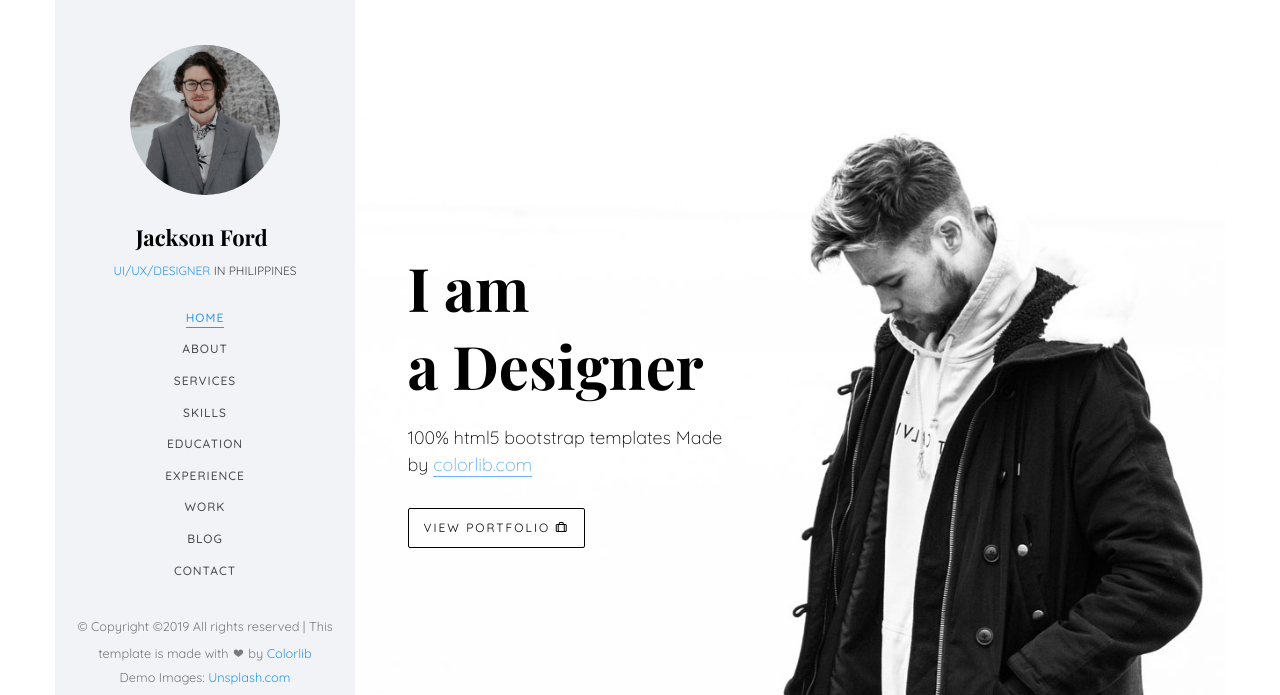
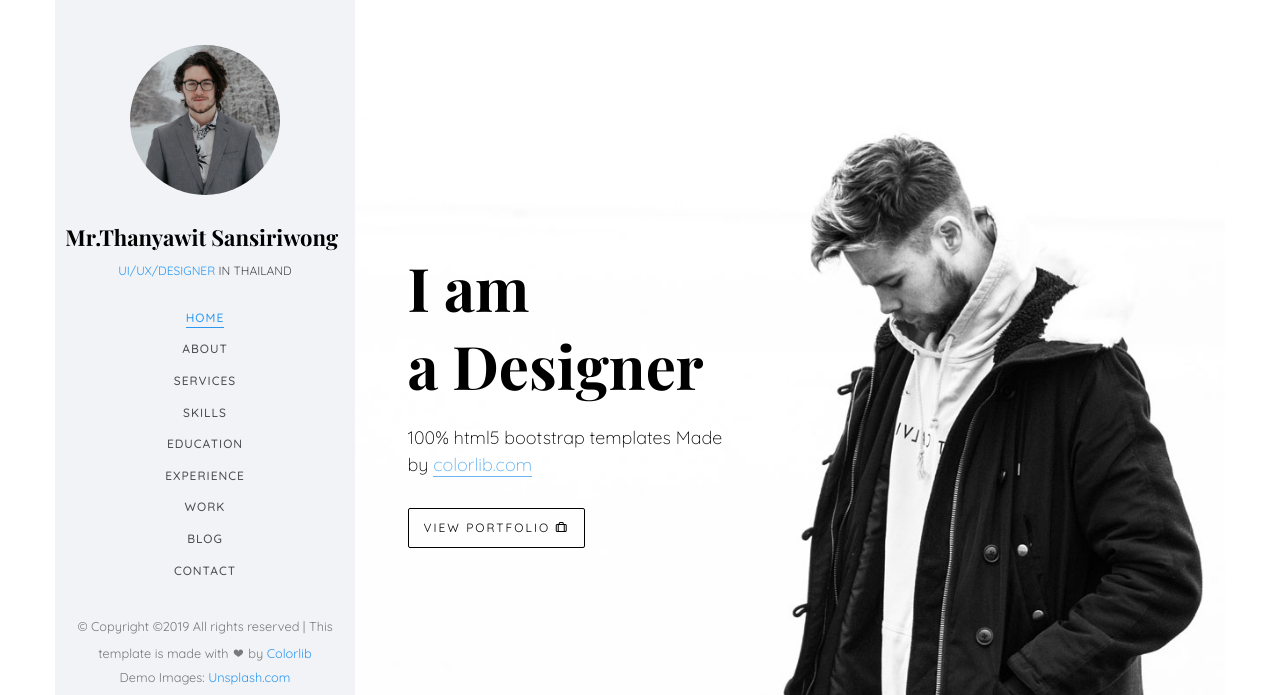
Before and after one commit to jangplus/test, a plain HTML site: page index.html in a window 1280 px wide. Shown: the top 695 px of the page. Drawn offline with nearby package versions, Linux system fonts and the light colour scheme; files whose address does not match are found by name; a web font is replaced by a local one.

Commit message:
update1 index.html

```diff
--- a/index.html
+++ b/index.html
@@ -3,7 +3,7 @@
 	<head>
 	<meta charset="utf-8">
 	<meta http-equiv="X-UA-Compatible" content="IE=edge">
-	<title>Jackson Template</title>
+	<title>Portfolio</title>
 	<meta name="viewport" content="width=device-width, initial-scale=1">
 	<meta name="description" content="" />
 	<meta name="keywords" content="" />
@@ -57,8 +57,8 @@
 		<aside id="colorlib-aside" role="complementary" class="border js-fullheight">
 			<div class="text-center">
 				<div class="author-img" style="background-image: url(images/about.jpg);"></div>
-				<h1 id="colorlib-logo"><a href="index.html">Jackson Ford</a></h1>
-				<span class="position"><a href="#">UI/UX/Designer</a> in Philippines</span>
+				<h1 id="colorlib-logo"><a href="index.html">Mr.Thanyawit Sansiriwong</a></h1>
+				<span class="position"><a href="#">UI/UX/Designer</a> in Thailand</span>
 			</div>
 			<nav id="colorlib-main-menu" role="navigation" class="navbar">
 				<div id="navbar" class="collapse">
```
